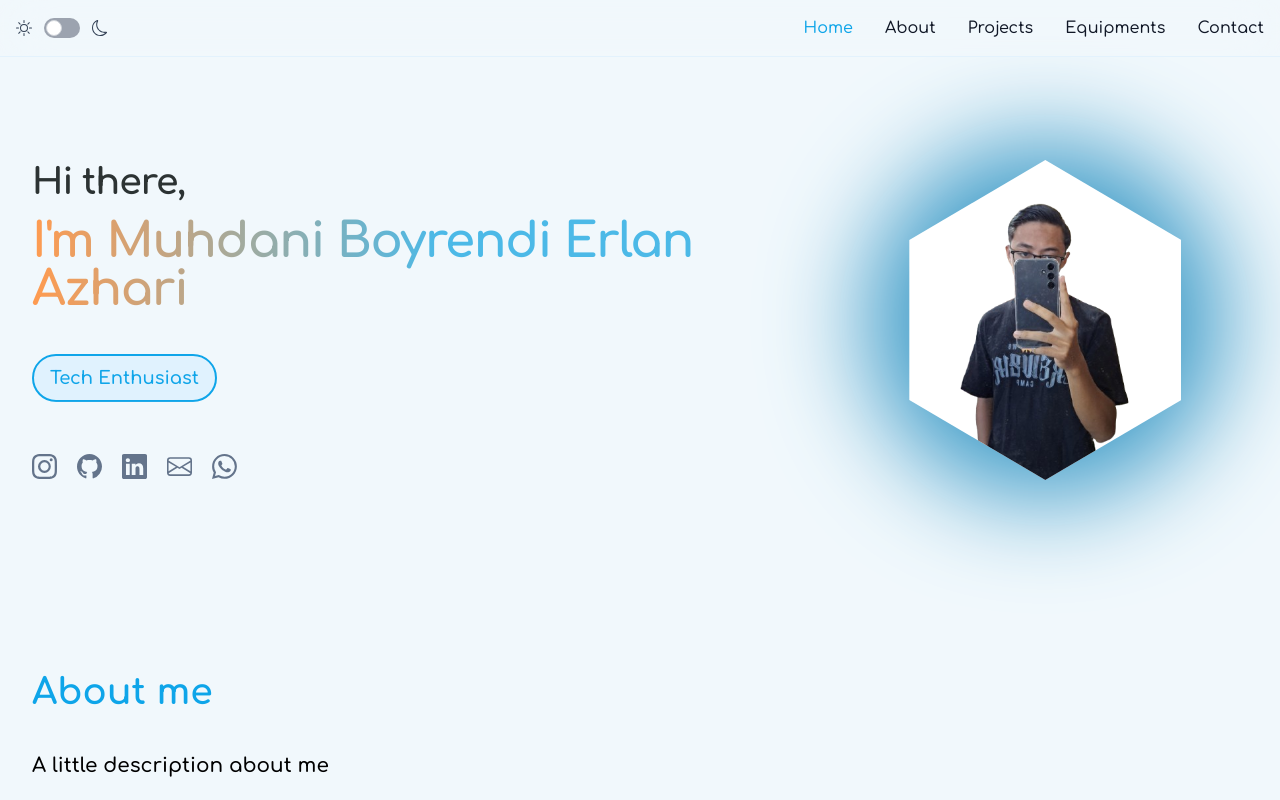
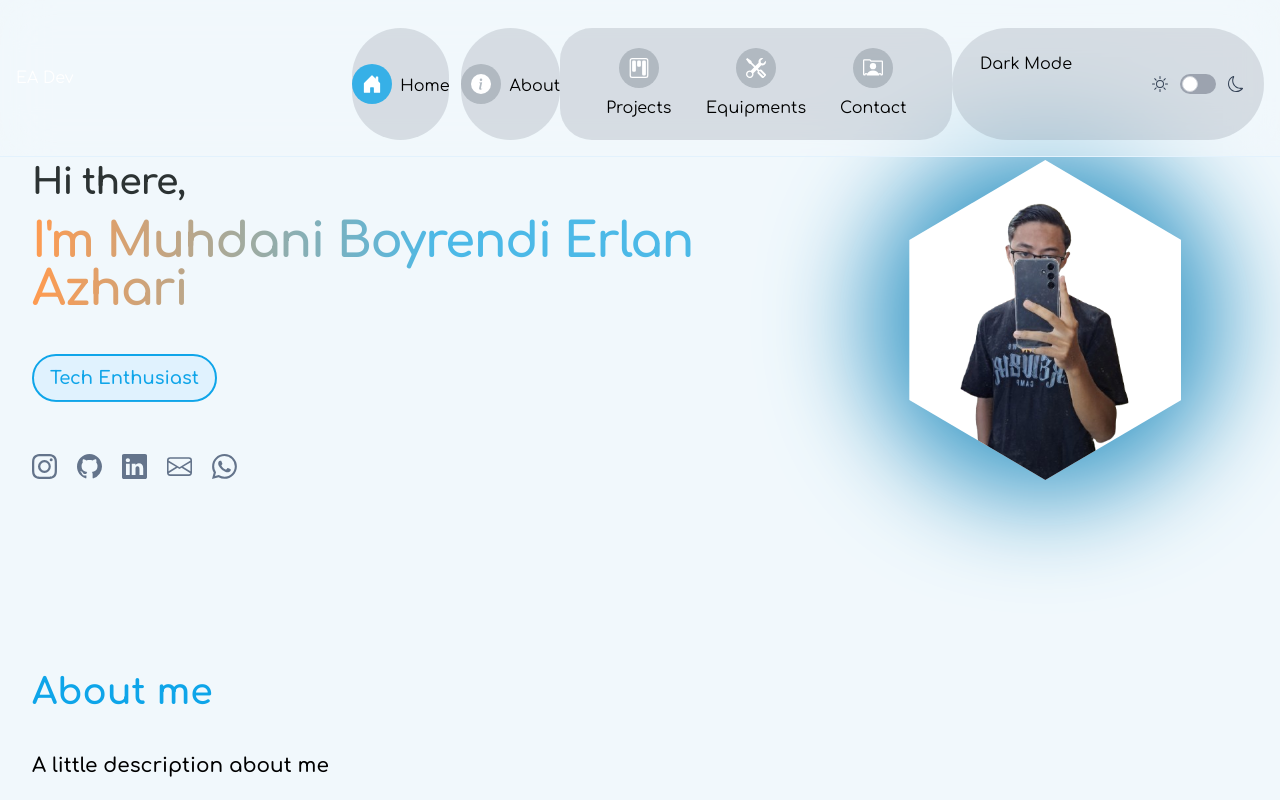
Before and after one commit to muhdaniboyrendi/personal-web, a Vue app: page / in a window 1280 px wide. Shown: the top 800 px of the page. Built offline with nearby package versions, Linux system fonts and the light colour scheme.

Commit message:
update Home and Navbar components for improved styling and responsiveness

```diff
--- a/src/components/Home/Home.vue
+++ b/src/components/Home/Home.vue
@@ -123,7 +123,7 @@ onUnmounted(() => {
         <p
           :key="currentIndex"
           class="my-10
-           mx-auto lg:mx-0 font-semibold text-sm text-sky-500 lg:text-lg py-2 px-4 bg-sky-100 w-fit rounded-full border-2 border-sky-500 dark:bg-secondary_dark"
+           mx-auto lg:mx-0 font-semibold text-sm text-sky-500 lg:text-lg py-2 px-4 bg-sky-100 w-fit rounded-full border-2 border-sky-500 dark:bg-secondary_dark dark:text-primary_dark dark:border-primary_dark"
         >
           {{ currentProfesion }}
         </p>
--- a/src/components/Navbar/Navbar.vue
+++ b/src/components/Navbar/Navbar.vue
@@ -1,49 +1,202 @@
 <script setup>
-import { useRoute } from 'vue-router'
-import { ref } from 'vue';
-import { computed } from 'vue'
-import ModeToggle from './ModeToggle.vue'
-import NavLink from './NavLink.vue'
+import { useRoute } from "vue-router";
+import { ref } from "vue";
+import ModeToggle from "./ModeToggle.vue";
+import NavLink from "./NavLink.vue";
 
-const route = useRoute()
+const route = useRoute();
 
-const getNavLinkClass = (routePath) => route.path === routePath || route.path.startsWith(`${routePath}/`) ? 'text-sky-500' : 'text-gray-900 dark:text-slate-300'
+const getNavLinkClass = (routePath) =>
+  route.path === routePath || route.path.startsWith(`${routePath}/`)
+    ? "bg-sky-500 bg-opacity-80"
+    : "bg-gray-800 dark:bg-slate-300";
 
 const hamburger = ref(null);
-const hamburgerTop = ref(null)
-const hamburgerMid = ref(null)
-const hamburgerBottom = ref(null)
+const hamburgerTop = ref(null);
+const hamburgerMid = ref(null);
+const hamburgerBottom = ref(null);
 
 const hamburgerMenu = () => {
-  hamburger.value.classList.toggle('hidden')
-  hamburgerTop.value.classList.toggle('rotate-45')
-  hamburgerBottom.value.classList.toggle('-rotate-45')
-  hamburgerMid.value.classList.toggle('w-0')
-  hamburgerMid.value.classList.toggle('w-4')
-}
+  hamburger.value.classList.toggle("hidden");
+  hamburgerTop.value.classList.toggle("rotate-45");
+  hamburgerBottom.value.classList.toggle("-rotate-45");
+  hamburgerMid.value.classList.toggle("w-0");
+  hamburgerMid.value.classList.toggle("w-4");
+};
 </script>
 
 <template>
-  <nav class="bg-secondary_light bg-opacity-50 backdrop-blur-xl border-b border-b-border_light dark:bg-secondary_dark dark:bg-opacity-50 dark:backdrop-blur-xl dark:border-b-border_dark fixed w-full z-20 top-0 start-0 transition-colors">
-    <div class="max-w-screen-xl flex flex-wrap items-center justify-between mx-auto p-4">
-
-      <ModeToggle />
-      <button @click="hamburgerMenu" data-collapse-toggle="navbar-default" type="button" class="block items-center p-2 w-10 h-10 justify-center text-sm text-gray-500 rounded-lg md:hidden focus:outline-none dark:text-gray-400" aria-controls="navbar-default" aria-expanded="false">
-        <span ref="hamburgerTop" class="border-t-2 border-slate-400 w-6 block transition-all origin-top-left"></span>
-        <span ref="hamburgerMid" class="border-t border-b border-slate-400 w-4 block my-[0.4rem]"></span>
-        <span ref="hamburgerBottom" class="border-b-2 border-slate-400 w-6 block transition-all origin-bottom-left"></span>
+  <nav
+    class="bg-secondary_light bg-opacity-50 backdrop-blur-xl border-b border-b-border_light dark:bg-secondary_dark dark:bg-opacity-50 dark:backdrop-blur-xl dark:border-b-border_dark fixed w-full z-20 top-0 start-0 transition-colors"
+  >
+    <div
+      class="max-w-screen-xl flex flex-wrap items-center justify-between mx-auto p-4"
+    >
+      <RouterLink to="/" class="text-white"> EA Dev </RouterLink>
+      <!-- <ModeToggle /> -->
+      <button
+        @click="hamburgerMenu"
+        data-collapse-toggle="navbar-default"
+        type="button"
+        class="block items-center p-2 w-10 h-10 justify-center text-sm text-gray-500 rounded-lg md:hidden focus:outline-none dark:text-gray-400"
+        aria-controls="navbar-default"
+        aria-expanded="false"
+      >
+        <span
+          ref="hamburgerTop"
+          class="border-t-2 border-slate-400 w-6 block transition-all origin-top-left"
+        ></span>
+        <span
+          ref="hamburgerMid"
+          class="border-t border-b border-slate-400 w-4 block my-[0.4rem]"
+        ></span>
+        <span
+          ref="hamburgerBottom"
+          class="border-b-2 border-slate-400 w-6 block transition-all origin-bottom-left"
+        ></span>
       </button>
 
-      <div ref="hamburger" class="hidden w-full md:block md:w-auto" id="navbar-default">
-        <ul class="font-medium flex flex-col mt-4 text-center md:flex-row md:space-x-8 rtl:space-x-reverse md:mt-0">
-          <NavLink title="Home" url="/" :active="getNavLinkClass('/')" />
+      <div
+        ref="hamburger"
+        class="hidden w-full md:flex md:w-auto"
+        id="navbar-default"
+      >
+        <div class="flex justify-center gap-3 mt-3">
+          <RouterLink
+            to="/"
+            class="flex items-center w-1/2 max-w-52 text-center bg-gray-500 bg-opacity-20 p-3 rounded-full hover:bg-gray-100 md:hover:bg-transparent md:border-0 md:hover:text-sky-500 transition md:p-0 md:dark:hover:text-sky-500 dark:hover:bg-gray-700 dark:hover:text-white md:dark:hover:bg-transparent"
+          >
+            <div
+              class="flex justify-center items-center w-10 h-10 mr-2 rounded-full bg-opacity-20"
+              :class="getNavLinkClass('/')"
+            >
+              <svg
+                xmlns="http://www.w3.org/2000/svg"
+                width="20"
+                height="20"
+                fill="currentColor"
+                class="bi bi-house-door-fill text-white"
+                viewBox="0 0 16 16"
+              >
+                <path
+                  d="M6.5 14.5v-3.505c0-.245.25-.495.5-.495h2c.25 0 .5.25.5.5v3.5a.5.5 0 0 0 .5.5h4a.5.5 0 0 0 .5-.5v-7a.5.5 0 0 0-.146-.354L13 5.793V2.5a.5.5 0 0 0-.5-.5h-1a.5.5 0 0 0-.5.5v1.293L8.354 1.146a.5.5 0 0 0-.708 0l-6 6A.5.5 0 0 0 1.5 7.5v7a.5.5 0 0 0 .5.5h4a.5.5 0 0 0 .5-.5"
+                />
+              </svg>
+            </div>
+            <span class="mt-1">Home</span>
+          </RouterLink>
+          <RouterLink
+            to="/about"
+            class="flex items-center w-1/2 max-w-52 text-center bg-gray-500 bg-opacity-20 p-3 rounded-full hover:bg-gray-100 md:hover:bg-transparent md:border-0 md:hover:text-sky-500 transition md:p-0 md:dark:hover:text-sky-500 dark:hover:bg-gray-700 dark:hover:text-white md:dark:hover:bg-transparent"
+          >
+            <div
+              class="flex justify-center items-center w-10 h-10 mr-2 rounded-full bg-opacity-20"
+              :class="getNavLinkClass('/about')"
+            >
+              <svg
+                xmlns="http://www.w3.org/2000/svg"
+                width="20"
+                height="20"
+                fill="currentColor"
+                class="bi bi-info-circle-fill text-white"
+                viewBox="0 0 16 16"
+              >
+                <path
+                  d="M8 16A8 8 0 1 0 8 0a8 8 0 0 0 0 16m.93-9.412-1 4.705c-.07.34.029.533.304.533.194 0 .487-.07.686-.246l-.088.416c-.287.346-.92.598-1.465.598-.703 0-1.002-.422-.808-1.319l.738-3.468c.064-.293.006-.399-.287-.47l-.451-.081.082-.381 2.29-.287zM8 5.5a1 1 0 1 1 0-2 1 1 0 0 1 0 2"
+                />
+              </svg>
+            </div>
+            <span class="mt-1">About</span>
+          </RouterLink>
+        </div>
+        <div
+          class="p-5 bg-gray-500 bg-opacity-20 rounded-[2rem] flex items-center mt-3"
+        >
+          <RouterLink
+            to="/projects"
+            class="w-1/3 flex flex-wrap justify-center"
+          >
+            <div
+              class="flex justify-center items-center w-10 h-10 rounded-full bg-opacity-20"
+              :class="getNavLinkClass('/projects')"
+            >
+              <svg
+                xmlns="http://www.w3.org/2000/svg"
+                width="20"
+                height="20"
+                fill="currentColor"
+                class="bi bi-kanban text-white"
+                viewBox="0 0 16 16"
+              >
+                <path
+                  d="M13.5 1a1 1 0 0 1 1 1v12a1 1 0 0 1-1 1h-11a1 1 0 0 1-1-1V2a1 1 0 0 1 1-1zm-11-1a2 2 0 0 0-2 2v12a2 2 0 0 0 2 2h11a2 2 0 0 0 2-2V2a2 2 0 0 0-2-2z"
+                />
+                <path
+                  d="M6.5 3a1 1 0 0 1 1-1h1a1 1 0 0 1 1 1v3a1 1 0 0 1-1 1h-1a1 1 0 0 1-1-1zm-4 0a1 1 0 0 1 1-1h1a1 1 0 0 1 1 1v7a1 1 0 0 1-1 1h-1a1 1 0 0 1-1-1zm8 0a1 1 0 0 1 1-1h1a1 1 0 0 1 1 1v10a1 1 0 0 1-1 1h-1a1 1 0 0 1-1-1z"
+                />
+              </svg>
+            </div>
+            <span class="w-full text-center mt-2">Projects</span>
+          </RouterLink>
+          <RouterLink
+            to="/equipments"
+            class="w-1/3 flex flex-wrap justify-center"
+          >
+            <div
+              class="flex justify-center items-center w-10 h-10 rounded-full bg-opacity-20"
+              :class="getNavLinkClass('/equipments')"
+            >
+              <svg
+                xmlns="http://www.w3.org/2000/svg"
+                width="20"
+                height="20"
+                fill="currentColor"
+                class="bi bi-tools text-white"
+                viewBox="0 0 16 16"
+              >
+                <path
+                  d="M1 0 0 1l2.2 3.081a1 1 0 0 0 .815.419h.07a1 1 0 0 1 .708.293l2.675 2.675-2.617 2.654A3.003 3.003 0 0 0 0 13a3 3 0 1 0 5.878-.851l2.654-2.617.968.968-.305.914a1 1 0 0 0 .242 1.023l3.27 3.27a.997.997 0 0 0 1.414 0l1.586-1.586a.997.997 0 0 0 0-1.414l-3.27-3.27a1 1 0 0 0-1.023-.242L10.5 9.5l-.96-.96 2.68-2.643A3.005 3.005 0 0 0 16 3q0-.405-.102-.777l-2.14 2.141L12 4l-.364-1.757L13.777.102a3 3 0 0 0-3.675 3.68L7.462 6.46 4.793 3.793a1 1 0 0 1-.293-.707v-.071a1 1 0 0 0-.419-.814zm9.646 10.646a.5.5 0 0 1 .708 0l2.914 2.915a.5.5 0 0 1-.707.707l-2.915-2.914a.5.5 0 0 1 0-.708M3 11l.471.242.529.026.287.445.445.287.026.529L5 13l-.242.471-.026.529-.445.287-.287.445-.529.026L3 15l-.471-.242L2 14.732l-.287-.445L1.268 14l-.026-.529L1 13l.242-.471.026-.529.445-.287.287-.445.529-.026z"
+                />
+              </svg>
+            </div>
+            <span class="w-full text-center mt-2">Equipments</span>
+          </RouterLink>
+          <RouterLink to="/contact" class="w-1/3 flex flex-wrap justify-center">
+            <div
+              class="flex justify-center items-center w-10 h-10 rounded-full bg-opacity-20"
+              :class="getNavLinkClass('/contact')"
+            >
+              <svg
+                xmlns="http://www.w3.org/2000/svg"
+                width="20"
+                height="20"
+                fill="currentColor"
+                class="bi bi-person-rolodex text-white"
+                viewBox="0 0 16 16"
+              >
+                <path d="M8 9.05a2.5 2.5 0 1 0 0-5 2.5 2.5 0 0 0 0 5" />
+                <path
+                  d="M1 1a1 1 0 0 0-1 1v11a1 1 0 0 0 1 1h.5a.5.5 0 0 0 .5-.5.5.5 0 0 1 1 0 .5.5 0 0 0 .5.5h9a.5.5 0 0 0 .5-.5.5.5 0 0 1 1 0 .5.5 0 0 0 .5.5h.5a1 1 0 0 0 1-1V3a1 1 0 0 0-1-1H6.707L6 1.293A1 1 0 0 0 5.293 1zm0 1h4.293L6 2.707A1 1 0 0 0 6.707 3H15v10h-.085a1.5 1.5 0 0 0-2.4-.63C11.885 11.223 10.554 10 8 10c-2.555 0-3.886 1.224-4.514 2.37a1.5 1.5 0 0 0-2.4.63H1z"
+                />
+              </svg>
+            </div>
+            <span class="w-full text-center mt-2">Contact</span>
+          </RouterLink>
+        </div>
+        <!-- <ul class="font-medium flex flex-col mt-4 text-center md:flex-row md:space-x-8 rtl:space-x-reverse md:mt-0"> -->
+        <!-- <NavLink title="Home" url="/" :active="getNavLinkClass('/')" />
           <NavLink title="About" url="/about" :active="getNavLinkClass('/about')" />
           <NavLink title="Projects" url="/projects" :active="getNavLinkClass('/projects')" />
           <NavLink title="Equipments" url="/equipments" :active="getNavLinkClass('/equipments')" />
-          <NavLink title="Contact" url="/contact" :active="getNavLinkClass('/contact')" />
-        </ul>
+          <NavLink title="Contact" url="/contact" :active="getNavLinkClass('/contact')" /> -->
+        <!-- </ul> -->
+        <div
+          class="p-5 mt-3 bg-gray-500 bg-opacity-20 rounded-full flex justify-between"
+        >
+          <span class="ml-2 pt-1">Dark Mode</span>
+          <ModeToggle class="md:ml-20" />
+        </div>
       </div>
-
     </div>
   </nav>
 </template>
```
